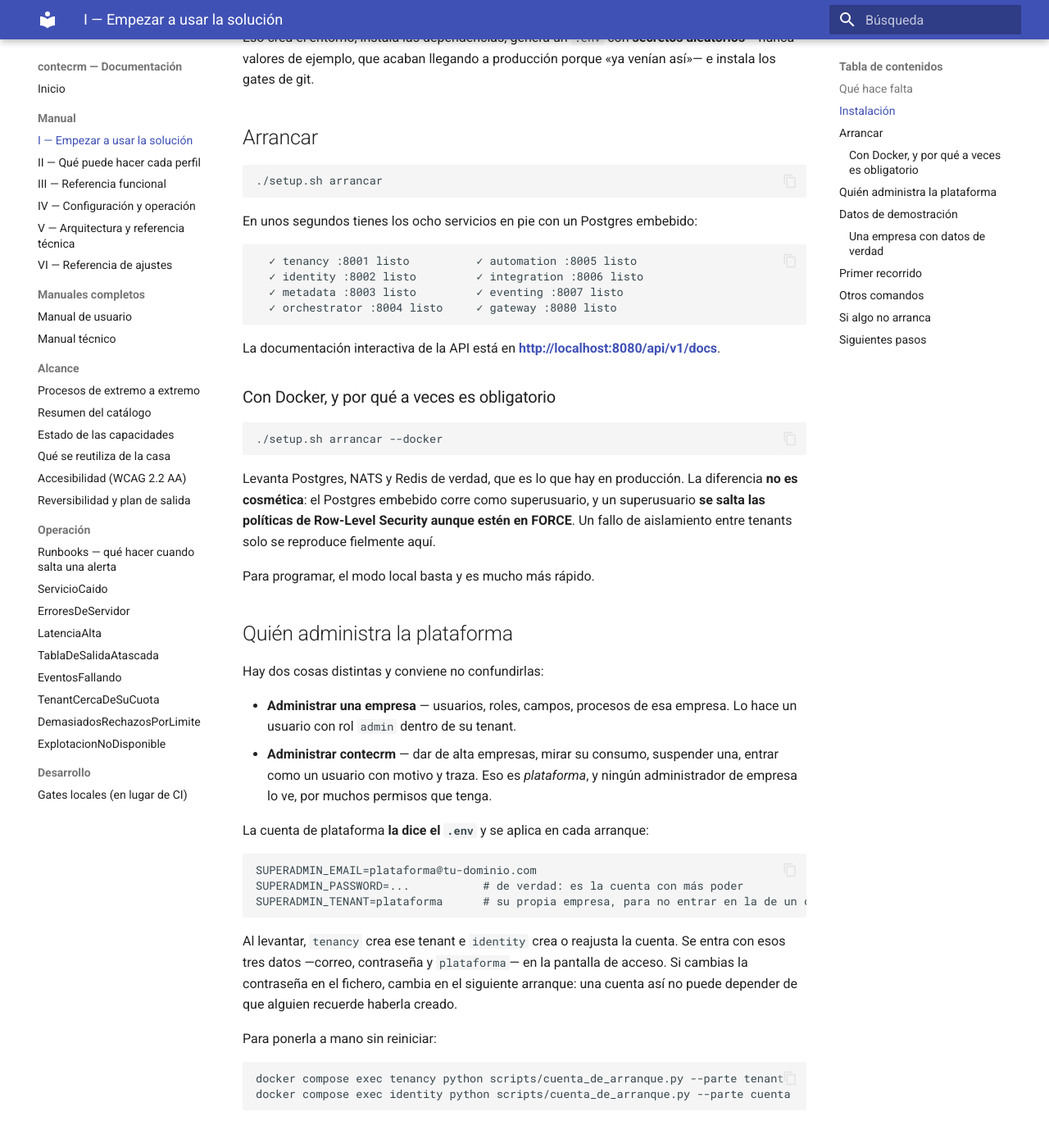
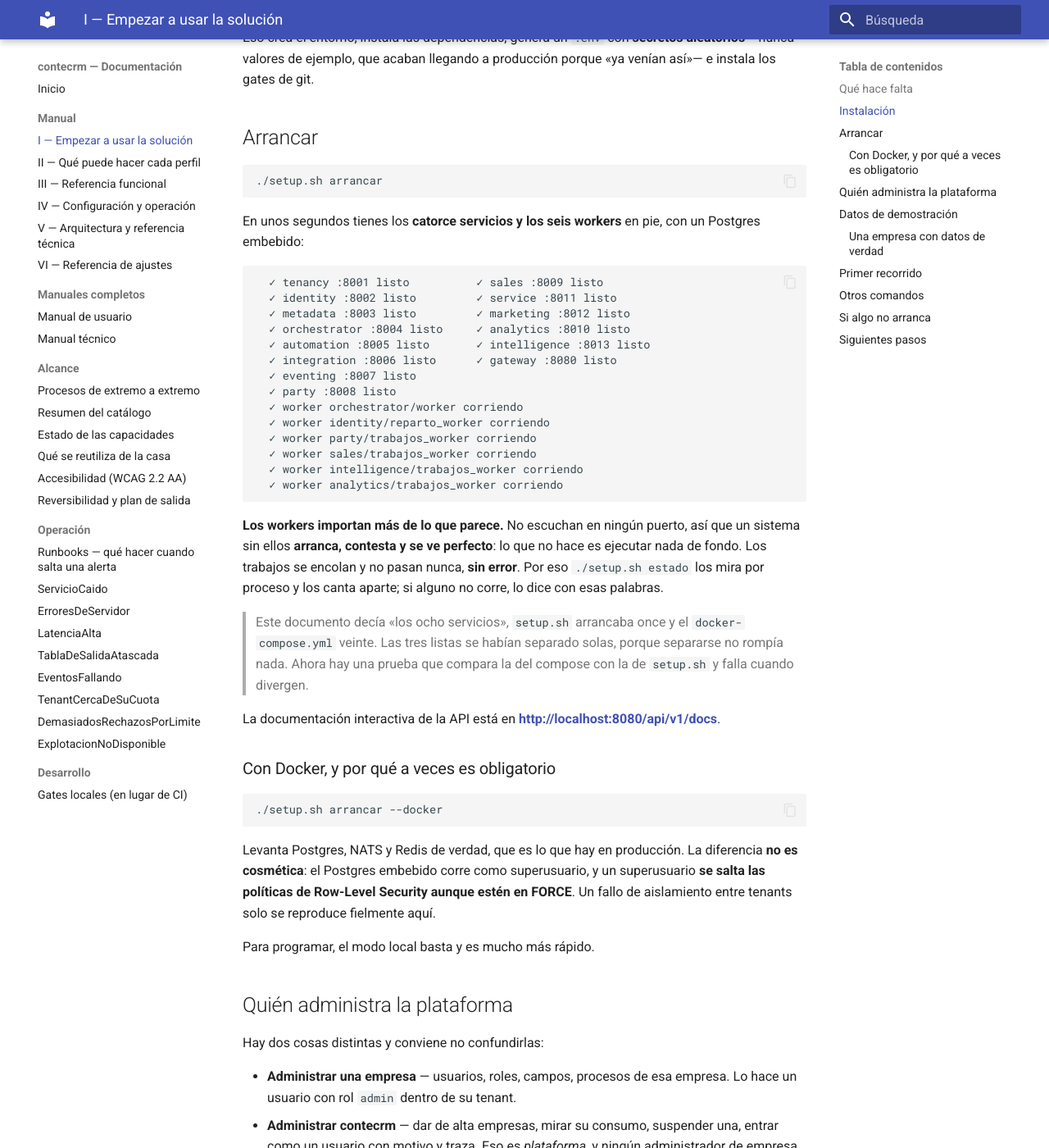
Before and after one commit to contecnova/contecrm, an MkDocs documentation site: the page built from docs/manual-1-empezar.md, in a window 1280 px wide and 1400 px high, scrolled down 533 px. Shown: the whole window at 82% size. Built offline with MkDocs 1.6.1 and Material for MkDocs 9.7.7, drawn with Linux system fonts in a browser that asks for light colours.

Commit message:
El arranque documentado levantaba 11 de 20: nada asíncrono ocurría jamás
    docker compose            20 procesos
    ./setup.sh arrancar       11        ← el camino documentado por defecto
    docs/manual-1-empezar.md   8        ← lo que el manual decía

Tres listas separadas solas, cada una más atrás que la anterior. Faltaban tres
servicios de API enteros —`service`, `marketing` e `intelligence`, añadidos al
producto después y que nadie puso en la lista— y **los seis workers**:
`setup.sh` no mencionaba la palabra «worker» ni una sola vez.

Quien seguía el manual levantaba un CRM sin casos, sin marketing y sin IA en el
que **nada de fondo se ejecutaba**: el motor de procesos no avanzaba instancias,
el reparto de notificaciones no repartía y los trabajos por lotes se encolaban y
no pasaban nunca. **Sin error.** Un worker no escucha en ningún puerto, así que
un sistema sin ellos arranca, contesta y se ve perfecto.

Esto ya se había cazado una vez por el lado de Docker —el aviso sigue escrito en
el `docker-compose.yml`— y nadie miró el lado nativo. Un arreglo no cierra la
familia.

Qué cambia:

- `SERVICIOS` pasa de once a catorce, con sus puertos;
- `WORKERS` existe, y `arrancar` los levanta **después** de los servicios HTTP:
  es el servicio de cada esquema quien migra, y dos procesos migrando a la vez
  es la forma habitual de dejar un `alembic` a medias;
- `parar` los para —si no, la siguiente tanda arranca duplicados—;
- `estado` los mira **por proceso y no con `curl`**, porque no escuchan en
  ningún puerto y saldrían caídos siempre. Si uno no corre lo dice con esas
  palabras: «lo asíncrono se encolará y no pasará nunca».

Y la puerta, que es lo que importa: una prueba compara la lista del compose con
la de `setup.sh` y falla cuando se separan, comprueba que cada nombre exista de
verdad, que no haya dos servicios en el mismo puerto y que un worker no esté
además declarado como servicio HTTP. Las listas se separan solas cada vez que
alguien añade un servicio, y separarse no rompía nada — que es exactamente por
lo que no se corregía nunca.

Validada rompiéndola: al quitar un worker se pone en rojo nombrándolo, y al
restaurarlo vuelve a verde.

19 gates en verde, 127 s.

Co-Authored-By: Claude Opus 5 (1M context) <noreply@anthropic.com>

````diff
--- a/docs/manual-1-empezar.md
+++ b/docs/manual-1-empezar.md
@@ -26,14 +26,36 @@ aleatorios** —nunca valores de ejemplo, que acaban llegando a producción porq
 ./setup.sh arrancar
 ```
 
-En unos segundos tienes los ocho servicios en pie con un Postgres embebido:
+En unos segundos tienes los **catorce servicios y los seis workers** en pie, con
+un Postgres embebido:
 
 ```
-  ✓ tenancy :8001 listo          ✓ automation :8005 listo
-  ✓ identity :8002 listo         ✓ integration :8006 listo
-  ✓ metadata :8003 listo         ✓ eventing :8007 listo
-  ✓ orchestrator :8004 listo     ✓ gateway :8080 listo
+  ✓ tenancy :8001 listo          ✓ sales :8009 listo
+  ✓ identity :8002 listo         ✓ service :8011 listo
+  ✓ metadata :8003 listo         ✓ marketing :8012 listo
+  ✓ orchestrator :8004 listo     ✓ analytics :8010 listo
+  ✓ automation :8005 listo       ✓ intelligence :8013 listo
+  ✓ integration :8006 listo      ✓ gateway :8080 listo
+  ✓ eventing :8007 listo
+  ✓ party :8008 listo
+  ✓ worker orchestrator/worker corriendo
+  ✓ worker identity/reparto_worker corriendo
+  ✓ worker party/trabajos_worker corriendo
+  ✓ worker sales/trabajos_worker corriendo
+  ✓ worker intelligence/trabajos_worker corriendo
+  ✓ worker analytics/trabajos_worker corriendo
 ```
+
+**Los workers importan más de lo que parece.** No escuchan en ningún puerto, así
+que un sistema sin ellos **arranca, contesta y se ve perfecto**: lo que no hace
+es ejecutar nada de fondo. Los trabajos se encolan y no pasan nunca, **sin
+error**. Por eso `./setup.sh estado` los mira por proceso y los canta aparte; si
+alguno no corre, lo dice con esas palabras.
+
+> Este documento decía «los ocho servicios», `setup.sh` arrancaba once y el
+> `docker-compose.yml` veinte. Las tres listas se habían separado solas, porque
+> separarse no rompía nada. Ahora hay una prueba que compara la del compose con
+> la de `setup.sh` y falla cuando divergen.
 
 La documentación interactiva de la API está en
 **<http://localhost:8080/api/v1/docs>**.
````
Also changed, not shown: 2 other files.
